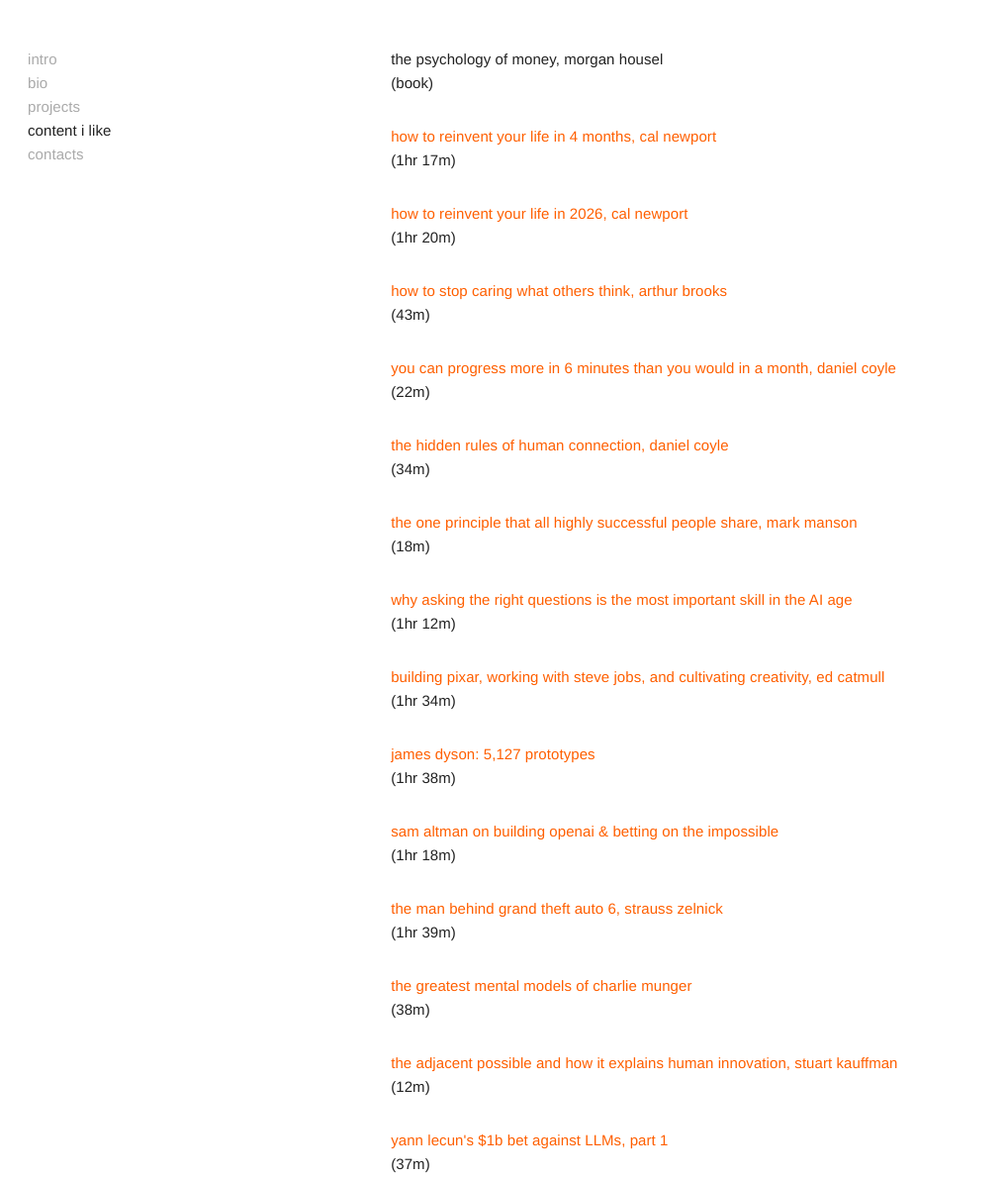
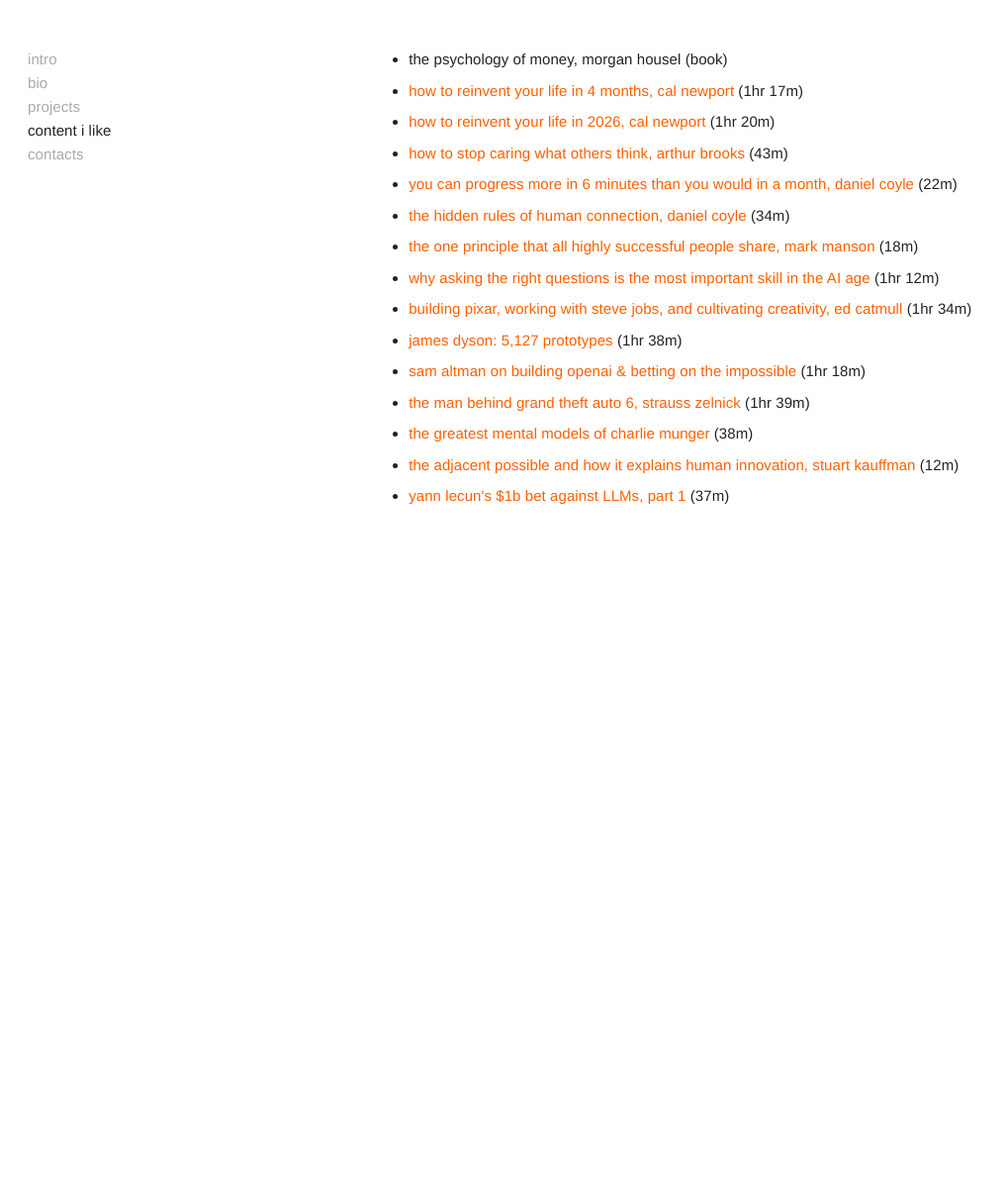
Before and after one commit to westsoever/westsoever, a plain HTML site: page content.html in a window 1280 px wide. Shown: the part 100-1291 px from the top of the page at 99% size, without its empty margins (0-1017 px from the left). After the commit the page ends 800 px from the top, so only its background shows below. Drawn offline with Linux system fonts and the light colour scheme.

Commit message:
Site: content list as bullets, length after each title
Co-Authored-By: Claude Sonnet 5.5 <noreply@anthropic.com>

```diff
--- a/content.html
+++ b/content.html
@@ -15,35 +15,23 @@
 <button id="menu-toggle" aria-label="Menu" aria-expanded="false"><span></span><span></span><span></span></button>
 <nav id="primary"><ul><li><a href="intro.html">intro</a></li><li><a href="bio.html">bio</a></li><li><a href="projects.html">projects</a></li><li class="current"><a href="content.html">content i like</a></li><li><a href="contacts.html">contacts</a></li></ul></nav>
 <main id="content" class="entry-content">
-<p>the psychology of money, morgan housel<br>(book)</p>
-
-<p><a href="https://www.youtube.com/watch?v=0G7Wu4DnDaw" target="_blank" rel="noreferrer noopener">how to reinvent your life in 4 months, cal newport</a><br>(1hr 17m)</p>
-
-<p><a href="https://www.youtube.com/watch?v=xGkLUcwkEyo" target="_blank" rel="noreferrer noopener">how to reinvent your life in 2026, cal newport</a><br>(1hr 20m)</p>
-
-<p><a href="https://www.youtube.com/watch?v=J9eZ4nkhW_k" target="_blank" rel="noreferrer noopener">how to stop caring what others think, arthur brooks</a><br>(43m)</p>
-
-<p><a href="https://www.youtube.com/watch?v=vMyiySyx0AU" target="_blank" rel="noreferrer noopener">you can progress more in 6 minutes than you would in a month, daniel coyle</a><br>(22m)</p>
-
-<p><a href="https://www.youtube.com/watch?v=omb-p30DCt0" target="_blank" rel="noreferrer noopener">the hidden rules of human connection, daniel coyle</a><br>(34m)</p>
-
-<p><a href="https://www.youtube.com/watch?v=-p4v0a7Gj24" target="_blank" rel="noreferrer noopener">the one principle that all highly successful people share, mark manson</a><br>(18m)</p>
-
-<p><a href="https://www.youtube.com/watch?v=hwY4bfZN8E8" target="_blank" rel="noreferrer noopener">why asking the right questions is the most important skill in the AI age</a><br>(1hr 12m)</p>
-
-<p><a href="https://www.youtube.com/watch?v=6ffhW9WAUv0" target="_blank" rel="noreferrer noopener">building pixar, working with steve jobs, and cultivating creativity, ed catmull</a><br>(1hr 34m)</p>
-
-<p><a href="https://www.youtube.com/watch?v=Se64B8TKfjA" target="_blank" rel="noreferrer noopener">james dyson: 5,127 prototypes</a><br>(1hr 38m)</p>
-
-<p><a href="https://www.youtube.com/watch?v=kG8AoExkX40" target="_blank" rel="noreferrer noopener">sam altman on building openai &amp; betting on the impossible</a><br>(1hr 18m)</p>
-
-<p><a href="https://www.youtube.com/watch?v=1ZgUcrR0K7I" target="_blank" rel="noreferrer noopener">the man behind grand theft auto 6, strauss zelnick</a><br>(1hr 39m)</p>
-
-<p><a href="https://www.youtube.com/watch?v=fWVepANgFTY" target="_blank" rel="noreferrer noopener">the greatest mental models of charlie munger</a><br>(38m)</p>
-
-<p><a href="https://www.youtube.com/watch?v=nEtATZePGmg" target="_blank" rel="noreferrer noopener">the adjacent possible and how it explains human innovation, stuart kauffman</a><br>(12m)</p>
-
-<p><a href="https://www.youtube.com/watch?v=kYkIdXwW2AE" target="_blank" rel="noreferrer noopener">yann lecun's $1b bet against LLMs, part 1</a><br>(37m)</p>
+<ul>
+<li>the psychology of money, morgan housel (book)</li>
+<li><a href="https://www.youtube.com/watch?v=0G7Wu4DnDaw" target="_blank" rel="noreferrer noopener">how to reinvent your life in 4 months, cal newport</a> (1hr 17m)</li>
+<li><a href="https://www.youtube.com/watch?v=xGkLUcwkEyo" target="_blank" rel="noreferrer noopener">how to reinvent your life in 2026, cal newport</a> (1hr 20m)</li>
+<li><a href="https://www.youtube.com/watch?v=J9eZ4nkhW_k" target="_blank" rel="noreferrer noopener">how to stop caring what others think, arthur brooks</a> (43m)</li>
+<li><a href="https://www.youtube.com/watch?v=vMyiySyx0AU" target="_blank" rel="noreferrer noopener">you can progress more in 6 minutes than you would in a month, daniel coyle</a> (22m)</li>
+<li><a href="https://www.youtube.com/watch?v=omb-p30DCt0" target="_blank" rel="noreferrer noopener">the hidden rules of human connection, daniel coyle</a> (34m)</li>
+<li><a href="https://www.youtube.com/watch?v=-p4v0a7Gj24" target="_blank" rel="noreferrer noopener">the one principle that all highly successful people share, mark manson</a> (18m)</li>
+<li><a href="https://www.youtube.com/watch?v=hwY4bfZN8E8" target="_blank" rel="noreferrer noopener">why asking the right questions is the most important skill in the AI age</a> (1hr 12m)</li>
+<li><a href="https://www.youtube.com/watch?v=6ffhW9WAUv0" target="_blank" rel="noreferrer noopener">building pixar, working with steve jobs, and cultivating creativity, ed catmull</a> (1hr 34m)</li>
+<li><a href="https://www.youtube.com/watch?v=Se64B8TKfjA" target="_blank" rel="noreferrer noopener">james dyson: 5,127 prototypes</a> (1hr 38m)</li>
+<li><a href="https://www.youtube.com/watch?v=kG8AoExkX40" target="_blank" rel="noreferrer noopener">sam altman on building openai &amp; betting on the impossible</a> (1hr 18m)</li>
+<li><a href="https://www.youtube.com/watch?v=1ZgUcrR0K7I" target="_blank" rel="noreferrer noopener">the man behind grand theft auto 6, strauss zelnick</a> (1hr 39m)</li>
+<li><a href="https://www.youtube.com/watch?v=fWVepANgFTY" target="_blank" rel="noreferrer noopener">the greatest mental models of charlie munger</a> (38m)</li>
+<li><a href="https://www.youtube.com/watch?v=nEtATZePGmg" target="_blank" rel="noreferrer noopener">the adjacent possible and how it explains human innovation, stuart kauffman</a> (12m)</li>
+<li><a href="https://www.youtube.com/watch?v=kYkIdXwW2AE" target="_blank" rel="noreferrer noopener">yann lecun's $1b bet against LLMs, part 1</a> (37m)</li>
+</ul>
 </main>
 <script src="menu.js"></script>
 </body>
--- a/style.css
+++ b/style.css
@@ -21,6 +21,8 @@ a { text-decoration: none; border-bottom: 1px solid transparent; transition: .25
 .entry-content a { color: #ff5f00; }
 .entry-content a:hover { color: #222; border-bottom-color: #222; }
 .label { color: #bababa; }
+.entry-content ul { list-style: disc; padding-left: 1.2em; }
+.entry-content li { margin-bottom: .5rem; }
 
 /* Mobile: hamburger opens the menu as a full-screen overlay */
 #menu-toggle { display: none; }
```
